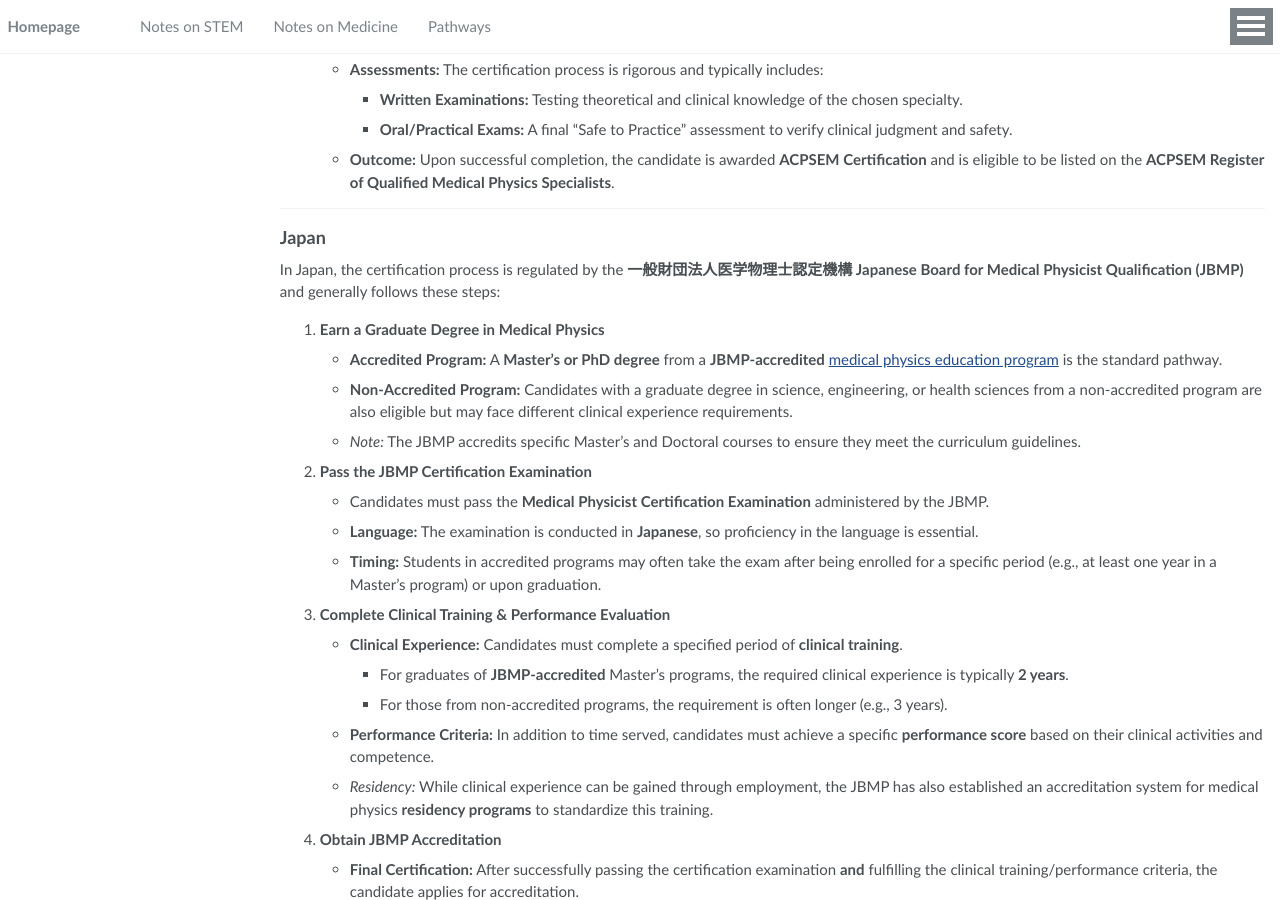
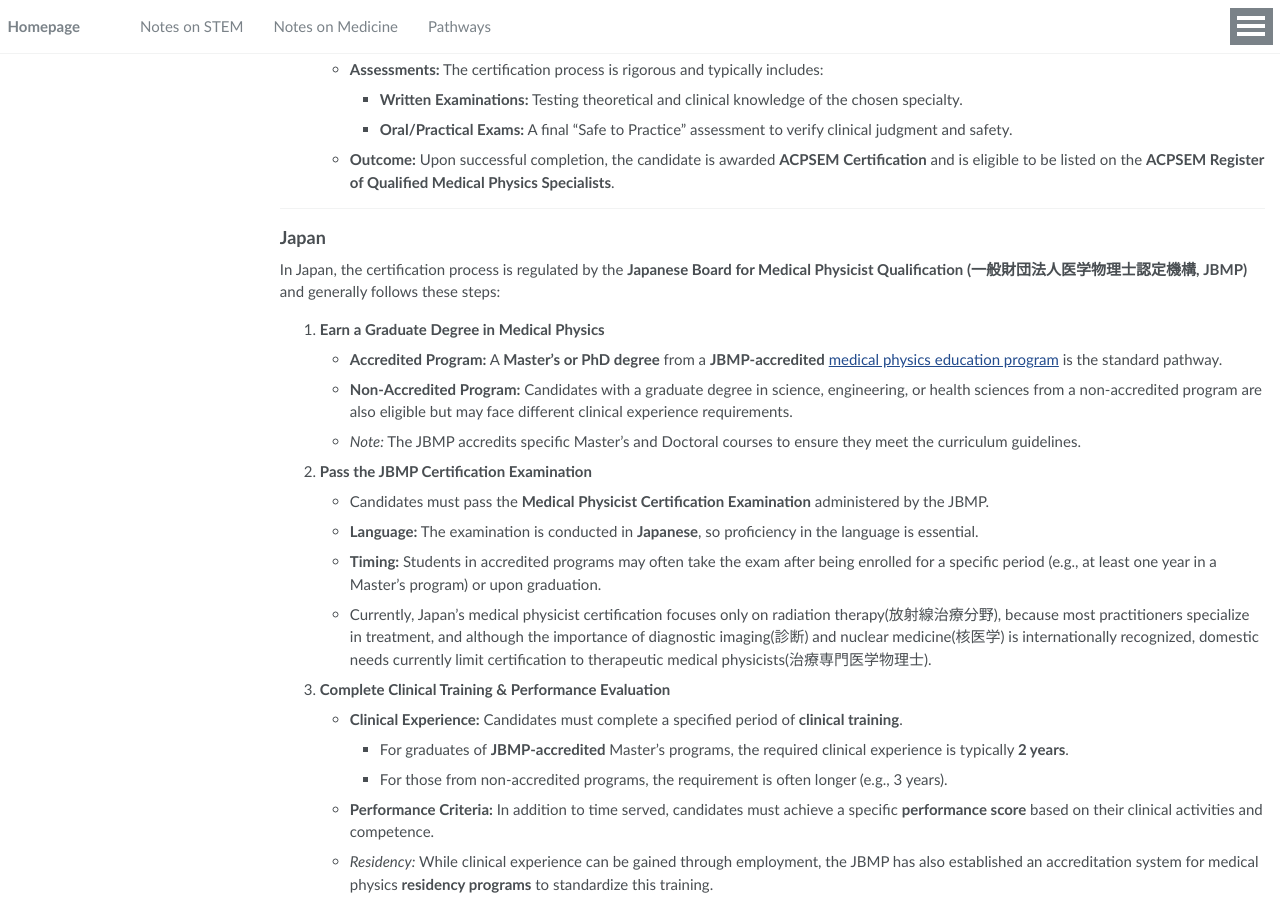
Before and after one commit to Louis-QiuyuLu/Louis-QiuyuLu.github.io, a Jekyll site: the page built from _pages/pathways.md, in a window 1280 px wide and 900 px high, scrolled down 739 px. Built offline with Jekyll 4.4.1, drawn with Linux system fonts in a browser that asks for light colours.

Commit message:
Update pathways.md

```diff
--- a/_pages/pathways.md
+++ b/_pages/pathways.md
@@ -39,7 +39,7 @@ In Australia, the process is regulated by the **Australasian College of Physical
 
 ## Japan
 
-In Japan, the certification process is regulated by the **一般財団法人医学物理士認定機構 Japanese Board for Medical Physicist Qualification (JBMP)** and generally follows these steps:
+In Japan, the certification process is regulated by the **Japanese Board for Medical Physicist Qualification (一般財団法人医学物理士認定機構, JBMP)** and generally follows these steps:
 
 1.  **Earn a Graduate Degree in Medical Physics**
     * **Accredited Program:** A **Master's or PhD degree** from a **JBMP-accredited** [medical physics education program](https://www.jbmp.org/course_educational/decision/) is the standard pathway.
@@ -50,6 +50,7 @@ In Japan, the certification process is regulated by the **一般財団法人医
     * Candidates must pass the **Medical Physicist Certification Examination** administered by the JBMP.
     * **Language:** The examination is conducted in **Japanese**, so proficiency in the language is essential.
     * **Timing:** Students in accredited programs may often take the exam after being enrolled for a specific period (e.g., at least one year in a Master's program) or upon graduation.
+    * Currently, Japan’s medical physicist certification focuses only on radiation therapy(放射線治療分野), because most practitioners specialize in treatment, and although the importance of diagnostic imaging(診断) and nuclear medicine(核医学) is internationally recognized, domestic needs currently limit certification to therapeutic medical physicists(治療専門医学物理士).
 
 3.  **Complete Clinical Training & Performance Evaluation**
     * **Clinical Experience:** Candidates must complete a specified period of **clinical training**.
```
